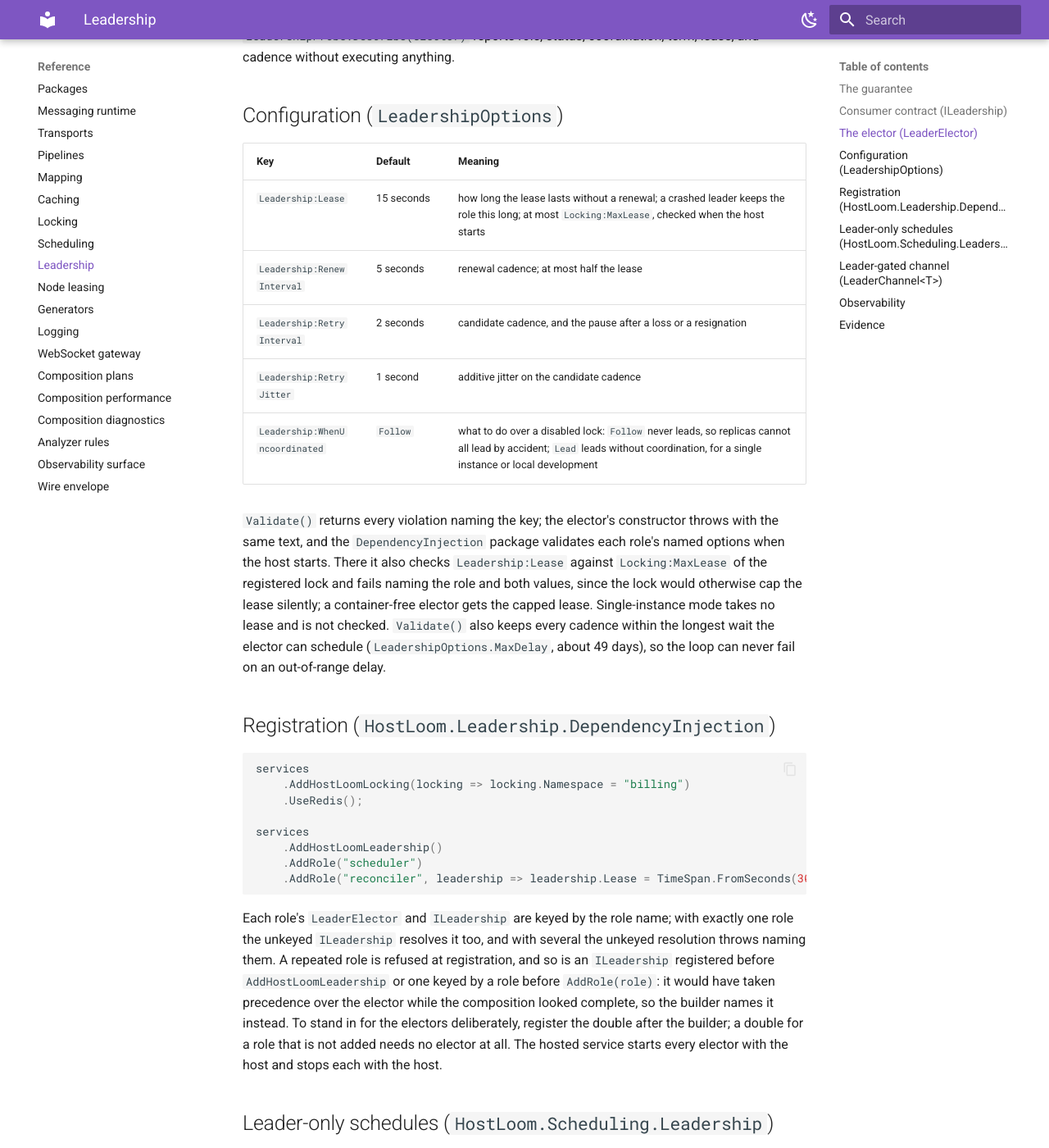
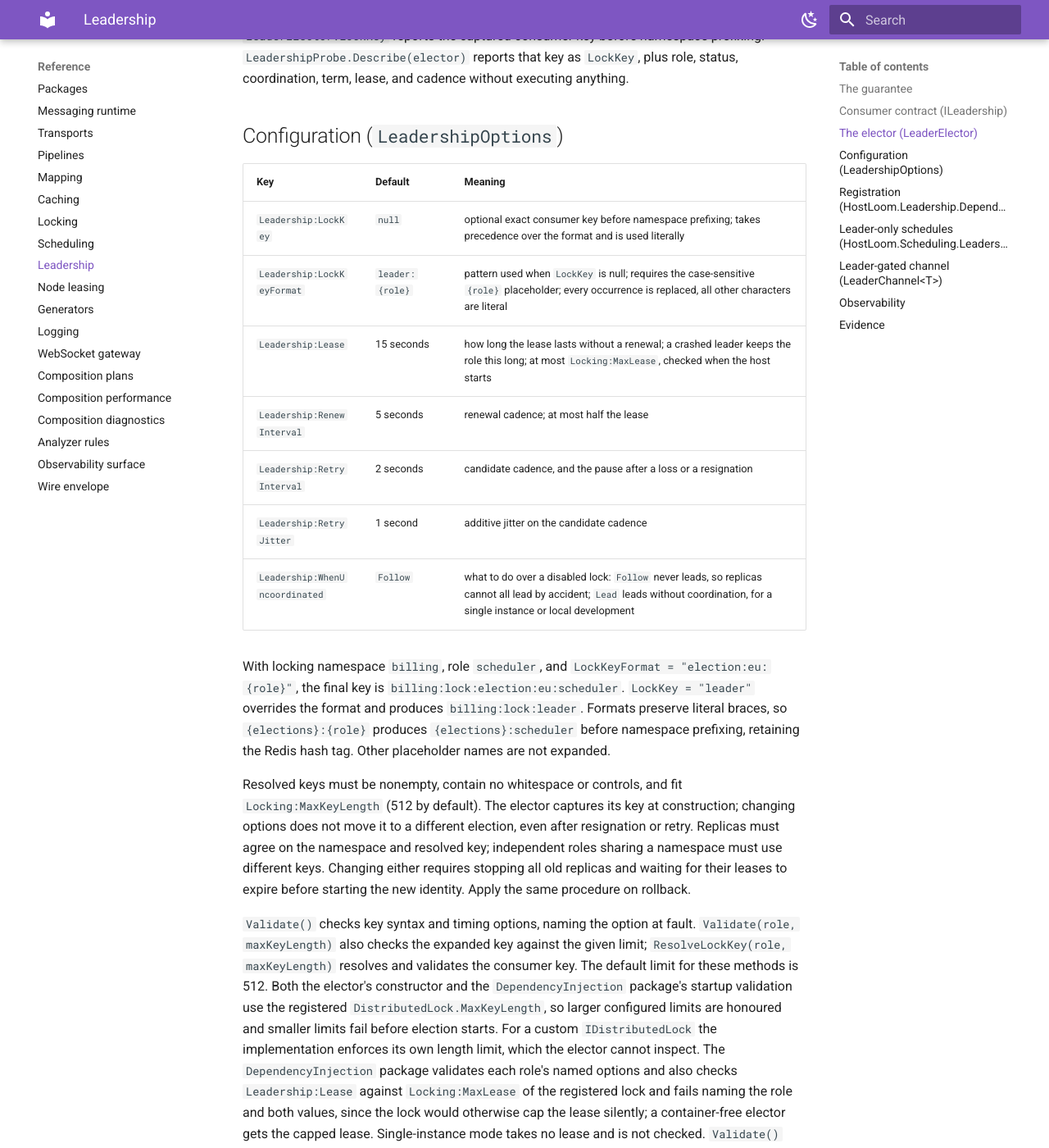
Before and after one commit to kidoz/hostloom, an MkDocs documentation site: the page built from docs/reference/leadership.md, in a window 1280 px wide and 1400 px high, scrolled down 2356 px. Shown: the whole window at 82% size. Built offline with MkDocs 1.6.1 and Material for MkDocs 9.7.7, drawn with Linux system fonts in a browser that asks for light colours; some of the changed text lies outside the part shown.

Commit message:
Document configurable leader lock keys across the references and READMEs

````diff
--- a/docs/reference/leadership.md
+++ b/docs/reference/leadership.md
@@ -34,7 +34,7 @@ the Kubernetes Lease election and is not consensus.
 
 | Member | Behaviour |
 | --- | --- |
-| `Role` | the role name; the lock key is `leader:{role}` under the lock's namespace |
+| `Role` | the role name; the default lock key is `leader:{role}` under the lock's namespace |
 | `IsLeader` | `true` while this instance believes it leads |
 | `IsCoordinated` | `false` when the lock does not coordinate (`Locking:Enabled = false`); `IsLeader` then follows `Leadership:WhenUncoordinated` on every instance alike, and nothing excludes another instance from leading |
 | `Term` | rises on every acquisition by this instance; not a fencing token |
@@ -82,22 +82,43 @@ once, `ResignAsync` steps down and stays a candidate. The loop:
   off one retry interval plus jitter before continuing as a candidate. A term in
   progress is stepped down first, so its token cancels and its change is raised.
 
-`LeadershipProbe.Describe(elector)` reports role, status, coordination, term,
-lease, and cadence without executing anything.
+`LeaderElector.LockKey` reports the captured consumer key before namespace prefixing.
+`LeadershipProbe.Describe(elector)` reports that key as `LockKey`, plus role, status,
+coordination, term, lease, and cadence without executing anything.
 
 ## Configuration (`LeadershipOptions`)
 
 | Key | Default | Meaning |
 | --- | --- | --- |
+| `Leadership:LockKey` | `null` | optional exact consumer key before namespace prefixing; takes precedence over the format and is used literally |
+| `Leadership:LockKeyFormat` | `leader:{role}` | pattern used when `LockKey` is null; requires the case-sensitive `{role}` placeholder; every occurrence is replaced, all other characters are literal |
 | `Leadership:Lease` | 15 seconds | how long the lease lasts without a renewal; a crashed leader keeps the role this long; at most `Locking:MaxLease`, checked when the host starts |
 | `Leadership:RenewInterval` | 5 seconds | renewal cadence; at most half the lease |
 | `Leadership:RetryInterval` | 2 seconds | candidate cadence, and the pause after a loss or a resignation |
 | `Leadership:RetryJitter` | 1 second | additive jitter on the candidate cadence |
 | `Leadership:WhenUncoordinated` | `Follow` | what to do over a disabled lock: `Follow` never leads, so replicas cannot all lead by accident; `Lead` leads without coordination, for a single instance or local development |
 
-`Validate()` returns every violation naming the key; the elector's constructor
-throws with the same text, and the `DependencyInjection` package validates each
-role's named options when the host starts. There it also checks
+With locking namespace `billing`, role `scheduler`, and `LockKeyFormat = "election:eu:{role}"`,
+the final key is `billing:lock:election:eu:scheduler`. `LockKey = "leader"` overrides the
+format and produces `billing:lock:leader`. Formats preserve literal braces, so
+`{elections}:{role}` produces `{elections}:scheduler` before namespace prefixing, retaining
+the Redis hash tag. Other placeholder names are not expanded.
+
+Resolved keys must be nonempty, contain no whitespace or controls, and fit
+`Locking:MaxKeyLength` (512 by default). The elector captures its key at construction;
+changing options does not move it to a different election, even after resignation or retry.
+Replicas must agree on the namespace and resolved key; independent roles sharing a namespace
+must use different keys. Changing either requires stopping all old replicas and waiting for
+their leases to expire before starting the new identity. Apply the same procedure on rollback.
+
+`Validate()` checks key syntax and timing options, naming the option at fault.
+`Validate(role, maxKeyLength)` also checks the expanded key against the given limit;
+`ResolveLockKey(role, maxKeyLength)` resolves and validates the consumer key. The default
+limit for these methods is 512. Both the elector's constructor and the `DependencyInjection`
+package's startup validation use the registered `DistributedLock.MaxKeyLength`, so larger
+configured limits are honoured and smaller limits fail before election starts. For a custom
+`IDistributedLock` the implementation enforces its own length limit, which the elector cannot inspect.
+The `DependencyInjection` package validates each role's named options and also checks
 `Leadership:Lease` against `Locking:MaxLease` of the registered lock and fails
 naming the role and both values, since the lock would otherwise cap the lease
 silently; a container-free elector gets the capped lease. Single-instance mode
@@ -117,6 +138,21 @@ services
     .AddRole("scheduler")
     .AddRole("reconciler", leadership => leadership.Lease = TimeSpan.FromSeconds(30));
 ```
+
+Use named options for per-role configuration. To share a format across every role,
+configure all named instances before adding role-specific overrides:
+
+```csharp
+services.ConfigureAll<LeadershipOptions>(options =>
+    options.LockKeyFormat = "election:eu:{role}");
+services.AddHostLoomLeadership()
+    .AddRole("scheduler")
+    .AddRole("reconciler", options => options.LockKey = "legacy:reconciler");
+```
+
+The same properties bind from configuration sections through the standard options APIs;
+`Configure<LeadershipOptions>(role, section)` targets one role, while
+`ConfigureAll<LeadershipOptions>(options => section.Bind(options))` targets all roles.
 
 Each role's `LeaderElector` and `ILeadership` are keyed by the role name; with
 exactly one role the unkeyed `ILeadership` resolves it too, and with several the
````
Also changed, not shown: src/HostLoom.Leadership.DependencyInjection/README.md (+20 -0 lines), src/HostLoom.Leadership/README.md (+24 -1 lines).
